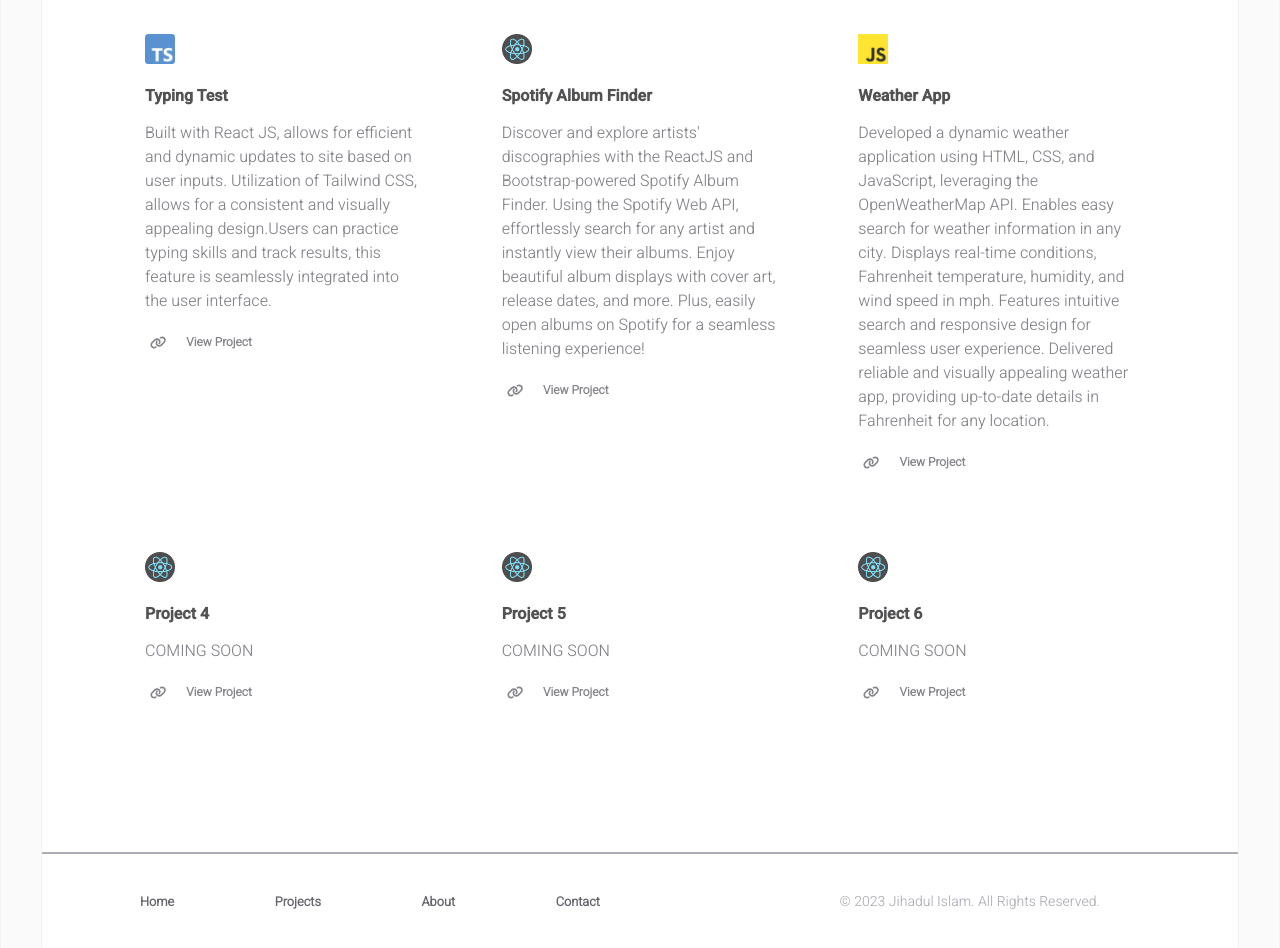
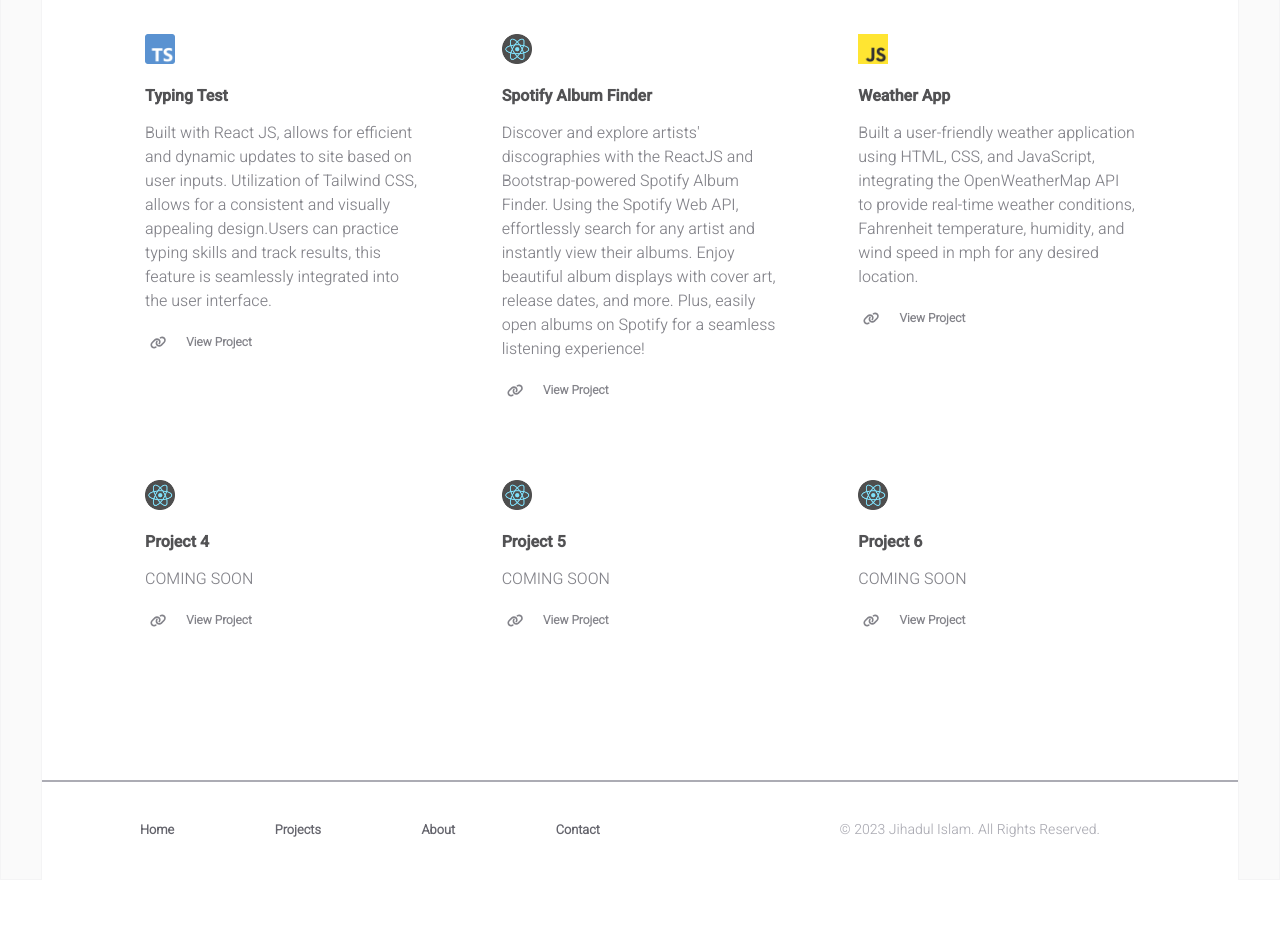
Before and after one commit to Jihxdul/MyPortfolio, a React (Create React App) app: page / in a window 1280 px wide. Shown: the part 740-1688 px from the top of the page. After the commit the page ends 1620 px from the top, so only its background shows below. Built offline with nearby package versions, Linux system fonts and the light colour scheme.

Commit message:
redo weather desc

```diff
--- a/src/data/user.js
+++ b/src/data/user.js
@@ -50,7 +50,7 @@ const INFO = {
 		{
 			title: "Weather App",
 			description:
-				"Developed a dynamic weather application using HTML, CSS, and JavaScript, leveraging the OpenWeatherMap API. Enables easy search for weather information in any city. Displays real-time conditions, Fahrenheit temperature, humidity, and wind speed in mph. Features intuitive search and responsive design for seamless user experience. Delivered reliable and visually appealing weather app, providing up-to-date details in Fahrenheit for any location.",
+				"Built a user-friendly weather application using HTML, CSS, and JavaScript, integrating the OpenWeatherMap API to provide real-time weather conditions, Fahrenheit temperature, humidity, and wind speed in mph for any desired location.",
 				logo: "js.png",
 			linkText: "View Project",
 			link: "https://weatherapp-jihadul.netlify.app/",
```
